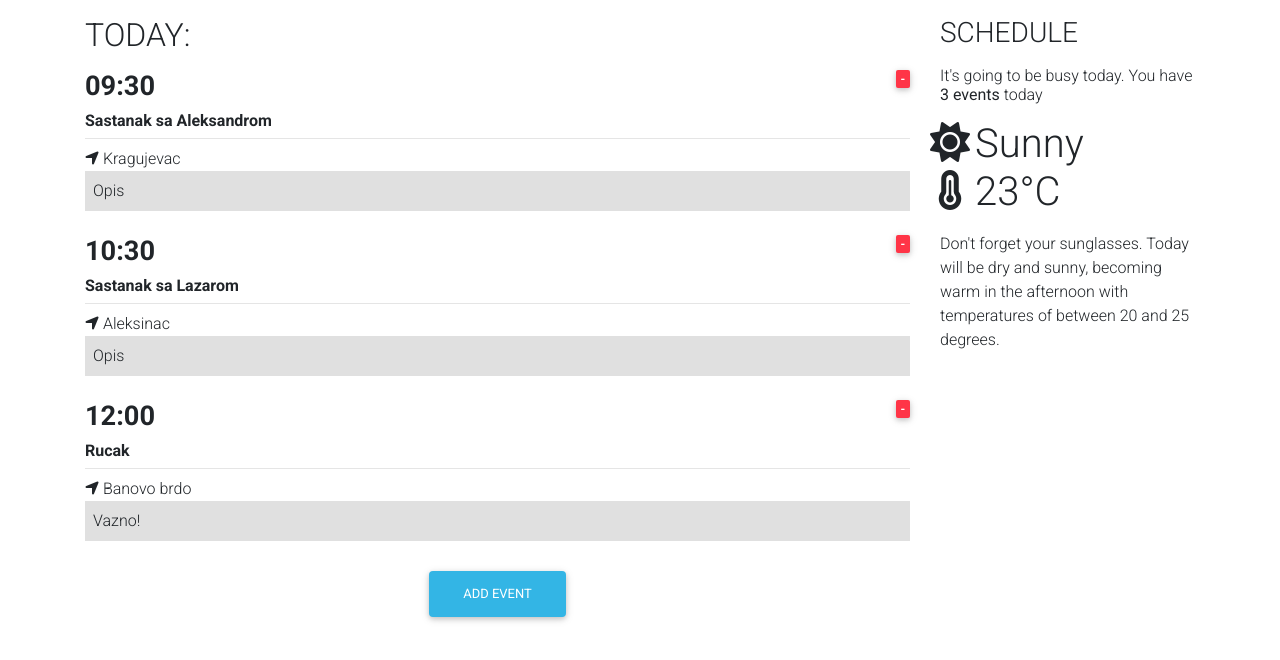
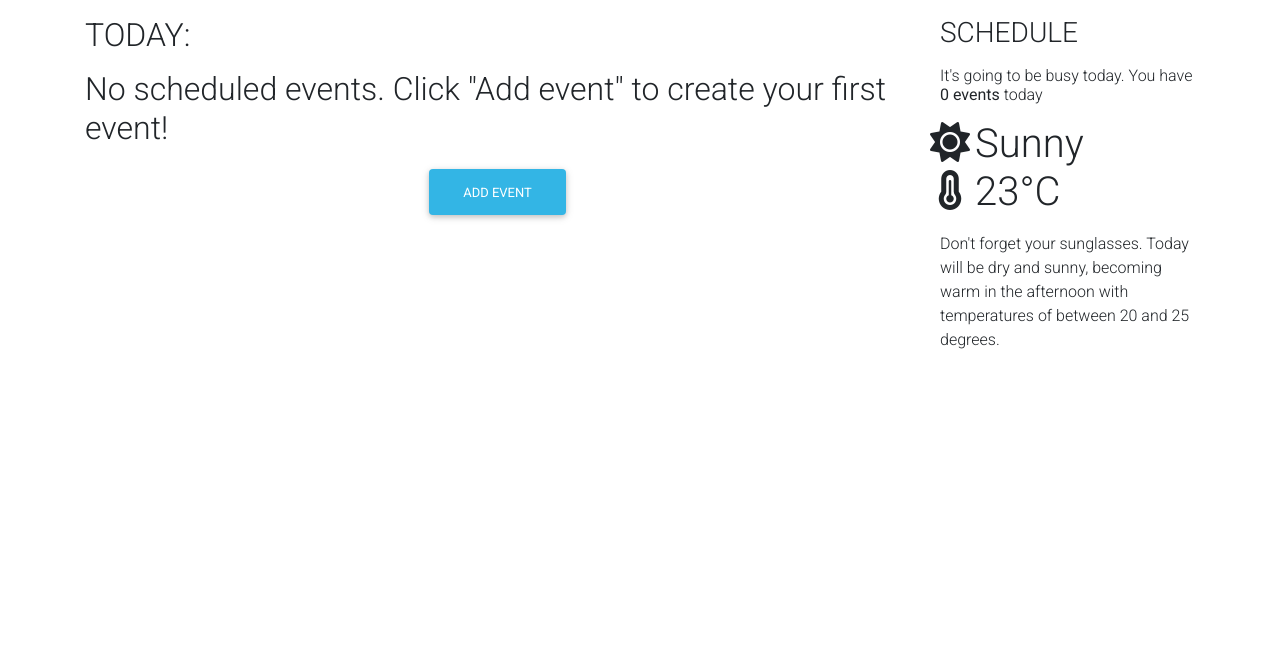
Before and after one commit to cole92/react-todo-app, a React (Create React App) app: page / in a window 1280 px wide. Shown: the top 660 px of the page. Built offline with nearby package versions, Linux system fonts and the light colour scheme.

Commit message:
implemented localStorage service

```diff
--- a/src/App.js
+++ b/src/App.js
@@ -7,37 +7,25 @@ import './App.css';
 import Event from './components/Event';
 import EventModal from './components/EventModal';
 import { addNewEvent, deleteEvent } from './components/EventService';
+import { getEventsFromStorage, saveEventstoStorage } from './components/StorageService';
 
 class App extends Component {
   constructor(props) {
     super(props)
     this.state = {
       modal: false, // Modal pocinje kao zatvoren
-      events: [
-        {
-          id: 1,
-          time: '09:30',
-          title: 'Sastanak sa Aleksandrom',
-          location: 'Kragujevac',
-          description: 'Opis'
-        },
-        {
-          id: 2,
-          time: '10:30',
-          title: 'Sastanak sa Lazarom',
-          location: 'Aleksinac',
-          description: 'Opis'
-        },
-        {
-          id: 3,
-          time: '12:00',
-          title: 'Rucak',
-          location: 'Banovo brdo',
-          description: 'Vazno!'
-        }
-      ]
+      events: []
     }
   }
+
+  componentDidMount() {
+    // Preuzimanje dogadjaja iz localStorage kada se komponenta ucita
+    const storedEvents = getEventsFromStorage();
+    if (storedEvents.length > 0) {
+      this.setState({ events: storedEvents });
+    }
+  };
+
   // Metoda za uzimanje i promenu vrednosti u stanju iz input polja
   handleInputChange = inputName => value => {
     const nextValue = value;
@@ -69,12 +57,14 @@ class App extends Component {
       location: "",
       description: ""
     });
+    saveEventstoStorage(updatedEvents); // Cuvamo nove dogadjaje u storage
   };
 
   // Metoda za brisanje događaja (koristimo deleteEvent iz EventService.js)
   handleDelete = (eventId) => {
     const updatedEvents = deleteEvent(this.state.events, eventId); // Koristimo funkciju deleteEvent
     this.setState({ events: updatedEvents });
+    saveEventstoStorage(updatedEvents); // Cuvamo azurirani niz u storage
   };
 
   render() {
@@ -86,7 +76,12 @@ class App extends Component {
             <MDBCol md='9'>
               <h2 className='text-uppercase my-3'>Today:</h2>
               <div id="schedule-items">
-                {this.state.events.map(x => (
+                {this.state.events.length === 0 ? (
+                  <div className="no-events">
+                    <h2>No scheduled events. Click "Add event" to create your first event!</h2>
+                  </div>
+                ) : (
+                  this.state.events.map(x => (
                     <Event
                       key={x.id}
                       id={x.id}
@@ -94,9 +89,10 @@ class App extends Component {
                       title={x.title}
                       location={x.location}
                       description={x.description}
-                    onDelete={this.handleDelete} // Prosledjujemo metodu za brisanje događaja
+                      onDelete={this.handleDelete} // Prosledjivanje metode za brisanje dogadjaja
                     />
-                ))}
+                  ))
+                )}
               </div>
 
               {/* Dugme za otvaranje modalnog prozora za dodavanje novog dogadjaja */}
--- /dev/null
+++ b/src/components/StorageService.js
@@ -0,0 +1,15 @@
+const STORAGE_KEY = 'events';
+
+// Funkcija za preuzimanje podataka iz localStorage
+export const getEventsFromStorage = () => {
+    const storedEvents = localStorage.getItem(STORAGE_KEY);
+    if (storedEvents) {
+        return JSON.parse(storedEvents);
+    }
+    return [];
+};
+
+// Funkcija za cuvanje podataka u localStorage
+export const saveEventstoStorage = (events) => {
+    localStorage.setItem(STORAGE_KEY, JSON.stringify(events));
+};
```
Lines whose indentation alone changed are shown as unchanged.
